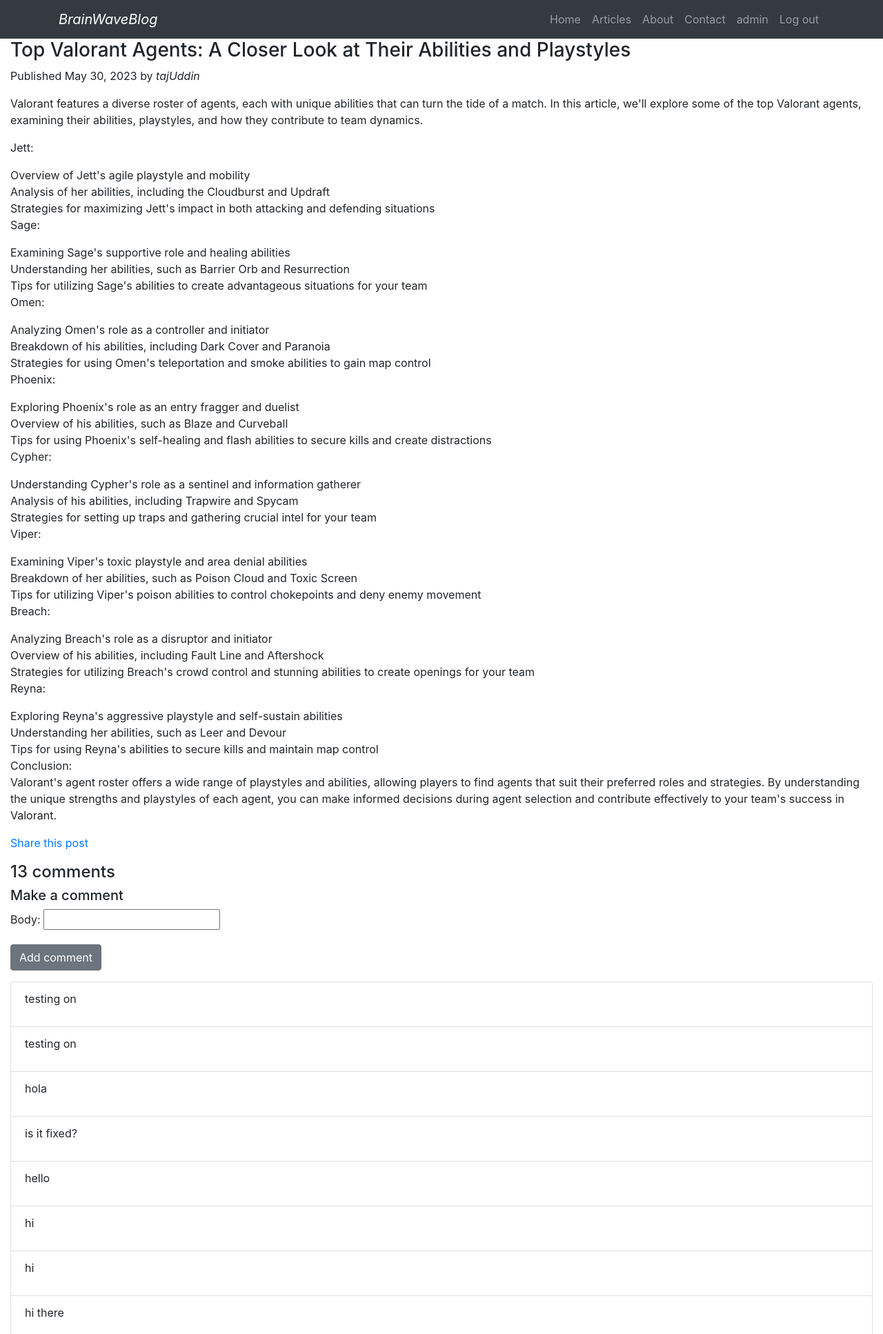
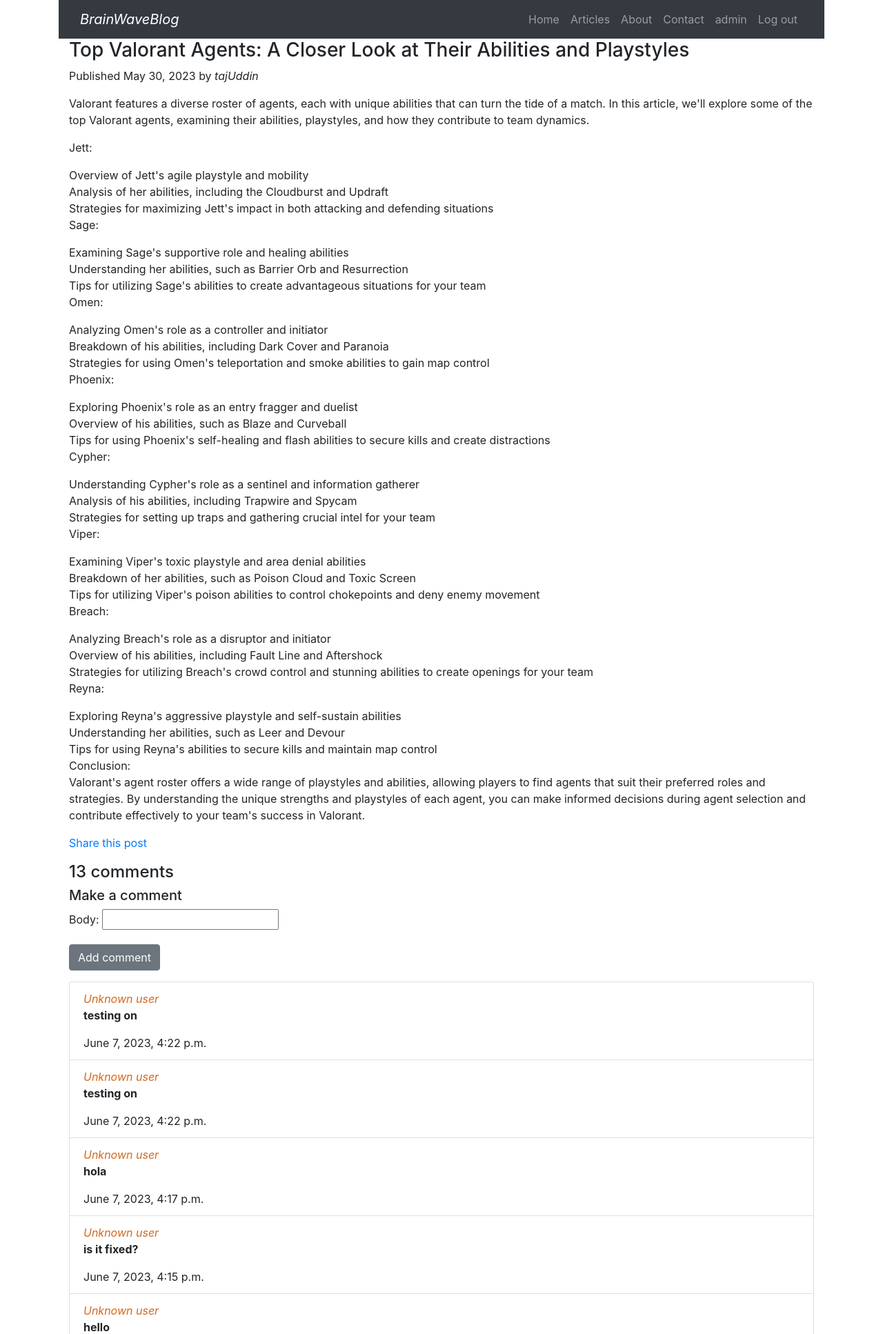
Before and after one commit to taj-u/blog, a Django app: a page that uses blog/templates/base.html in a window 1280 px wide. Shown: the top 1934 px of the page at 69% size. Run offline with Django 3.2, Linux system fonts and the light colour scheme; a user stored in the database is signed in; data comes from the database, SQL or seed files in the repository; both versions use the stored data as it was after the commit; some libraries are stand-ins or nearby versions.

Commit message:
Update, Migrate to PostGreSQL and Add user profile feature

```diff
--- a/blog/admin.py
+++ b/blog/admin.py
@@ -14,5 +14,5 @@
 
 @admin.register(Comment)
 class CommentAdmin(admin.ModelAdmin):
-    list_display = ('body', 'post')
+    list_display = ('user', 'post', 'body', 'created', 'edited', 'active')
     list_filter = ('created', 'edited', 'active')
--- a/blog/forms.py
+++ b/blog/forms.py
@@ -1,13 +1,22 @@
 from django import forms
 from .models import Comment
 from django.http import request
+
+
 class EmailPostForm(forms.Form):
     name = forms.CharField(max_length = 31, label='Your name')
     email = forms.EmailField(label='Your email', widget=forms.TextInput(attrs={'placeholder': "john.doe@email.com"}))
     to = forms.EmailField(label='Share with', widget=forms.TextInput(attrs={'placeholder': "Email to"}))
     comments = forms.CharField(widget = forms.Textarea, required=False)
 
+
 class CommentForm(forms.ModelForm):
     class Meta:
         model = Comment
         fields = ('body',)
+
+
+class ContactForm(forms.Form):
+    name = forms.CharField(max_length = 31, label='Your name')
+    email = forms.EmailField(label='Your email', widget=forms.TextInput(attrs={'placeholder': "john.doe@email.com"}))
+    message = forms.CharField(max_length=256, widget=forms.Textarea(attrs={'placeholder': 'Write your message here in less than 250 words'}), label='Your message')
--- a/blog/models.py
+++ b/blog/models.py
@@ -66,4 +66,4 @@
         ordering = ('-created',)
 
     def __str__(self):
-        return f'{self.body} on {self.post}'
+        return f'comment --> {self.body} \non the post --> {self.post}'
--- a/blog/templates/base.html
+++ b/blog/templates/base.html
@@ -14,7 +14,7 @@
     <title>{% block title %}Applying Knowledge, Changing Lives{% endblock %}</title>
 
 </head>
-<body>
+<body class="container">
 
 {% include "header.html" %}
 
@@ -22,7 +22,7 @@
 {% block content %}
 {% if not user.is_authenticated %}
 <h4>You're not logged in. You can see the list of articles.</h4>
-<h5>But you must log in to read a article and to engage in comment box</h5>
+<h5>You must log in to explore all features so you get full flavor</h5>
 {% endif %}
 <h5><a href="{% url 'blog:post_list' %}">List of Articles</a></h5>
 {% endblock %}
--- a/blog/templates/blog/post/detail.html
+++ b/blog/templates/blog/post/detail.html
@@ -6,6 +6,10 @@
 <div class="container-fluid">
     <h3>{{post.title}}</h3>
     <p> Published {{ post.publish.date }} by <i>{{ post.author }}</i></p>
+    {% if request.user.id == post.author.id %}
+    <a href="#">Edit</a>
+    <a href="#">Delete</a>
+    {% endif %}
     <p>{{post.body | linebreaks}}</p>
 
     {% comment %} post_id={{ post.id }} {% endcomment %}
@@ -26,18 +30,31 @@
     <h5>Make a comment</h5>
     {% endif %}
     <form class="form-group" method='POST'>
+        {{ comment_form.as_p }}
         {% csrf_token %}
-        {{ comment_form.as_p }}
         <p><input type="submit" class="btn btn-secondary" value="Add comment"></p>
     </form>
 
     <div class='comments'>
         <ul class="list-group">
             {% for comment in comments %}
-            <li class="list-group-item">{{ comment.body|linebreaks }}</li>
-            <!-- <span>{{ comment.created }}</span> <span>by comment.user.name</span> -->
+            <li class="list-group-item">
+                <i style="color: blue;">
+                {% if comment.user %} <span><a href="{% url 'blog:user_profile' comment.user.id %}">{{ comment.user.username }}</a></span>
+                {% else %} <span style="color: chocolate;">Unknown user</span>
+                {% endif %}
+                </i>
+                <b>{{ comment.body|linebreaks }}</b>
+                <span>{{ comment.created }}</span>
+
+                {% if request.user.id == comment.user.id %}
+                <br>
+                <a href="#">Edit</a>
+                <a href="#">Delete</a>
+                {% endif %}
+            </li>
             {% empty %}
-            <p>There are no comment yet.</p>
+            <p>There is no comment yet.</p>
             {% endfor %}
         </ul>
     </div>
--- a/blog/templates/blog/post/list.html
+++ b/blog/templates/blog/post/list.html
@@ -37,6 +37,6 @@
 
 {% endfor %}
 </div>
-<div style="text-align: center;">{% include "pagination.html" with page=posts%}
+<div style="text-align: center;">{% include "pagination.html" with page=posts %}
 </div>
 {% endblock %}
--- a/blog/templates/blog/post/share.html
+++ b/blog/templates/blog/post/share.html
@@ -8,7 +8,7 @@
         <h1>Share <b>{{post.title}}</b> by e-mail</h1>
         <form method="post">
         {% if form.errors %}
-        <p style="color: #a93939">{{form.errors_}}</p>
+        <p style="color: #a93939">{{form.errors}}</p>
         {% endif %}
         {{form.as_p}}
         {% csrf_token %}
--- a/blog/templates/header.html
+++ b/blog/templates/header.html
@@ -16,9 +16,9 @@
                     <li class="nav-item">
                         <a class="nav-link" href="{% url 'blog:contact' %}">Contact</a>
                     </li>
-                    {% if user.is_authenticated %}
+                    {% if request.user.is_authenticated %}
                     <li class="nav-item">
-                        <a class="nav-link" href=#>{{user.get_username}}</a>
+                        <a class="nav-link" href="{% url 'blog:user_profile' request.user.id %}">{{request.user.username}}</a>
                     </li>
                     <li class="nav-item">
                         <a class="nav-link" href="{% url 'logout' %}">Log out</a>
--- a/blog/templates/sidebar.html
+++ b/blog/templates/sidebar.html
@@ -1,7 +1,7 @@
-<div class="row">
+<div class="row" id="sidebar">
     <div class="col text-right" style="margin-right: 20px;">
         <!-- Content aligned to the right -->
         <h2>BrainWaveBlog</h2>
-        <p>Where Ideas Take Flight</p>      </div>
+        <p>Where Ideas Take Flight</p>
     </div>
 </div>
--- a/blog/views.py
+++ b/blog/views.py
@@ -5,11 +5,12 @@
 from django.contrib.auth.decorators import login_required
 from django.contrib.auth.models import User
 from .models import Post, Comment
-from .forms import EmailPostForm, CommentForm
+from .forms import EmailPostForm, CommentForm, ContactForm
 from django.conf.global_settings import EMAIL_HOST_USER
 
 from taggit.models import Tag
 # Create your views here.
+
 def index(request):
     return render(request, 'base.html')
 
@@ -48,9 +49,9 @@
         if comment_form.is_valid():
             new_comment = comment_form.save(commit=False)
             new_comment.post = post
+            new_comment.user = get_object_or_404(User, id=request.user.id)
             new_comment.save()
             return redirect(post.get_absolute_url())
-
     else:
         comment_form = CommentForm()
     context = {
@@ -68,11 +69,14 @@
         if form.is_valid():
             cd = form.cleaned_data
             post_url = request.build_absolute_uri(post.get_absolute_url())
-            subject = f"cd['name'] recommends you read "\
-                      f"{post.title}"
-            message = f"Read {post.title} at {post_url}\n\n"\
-                      f"{cd['name']}'s comments '{cd['comments']}'"
-            send_mail(subject, message, EMAIL_HOST_USER, [cd['to']])
+            subject = f"{cd['name']} recommends you read "\
+                      f"'{post.title}'"
+            sharer_comment = cd['comments']
+            message = f"Hello there. We hope this email finds you well. You might find this interesting and informative too as {cd['name']} finds.\n"\
+                        f"The link and Title of the post are below.\n\nThank you.\nBrainWaveBlog Team.\n\n"\
+                        f"Title: {post.title}\nLink: {post_url}\n\n"\
+                        f"And here's the comment of {cd['name']}({cd['email']}): '{sharer_comment}'\n"
+            send_mail(subject, message, EMAIL_HOST_USER, [cd['to']], fail_silently=False)
             sent = True
     else:
         form = EmailPostForm()
@@ -84,10 +88,33 @@
 
 
 def contact(request):
+    sent = False
     if request.method == 'POST':
-       return HttpResponse("Thank you. We'll reach you soon.")
-    return render(request, 'blog/contact.html')
+        form = ContactForm(data=request.POST)
+        if form.is_valid():
+           cd = form.cleaned_data
+           contact_user_name = cd['name']
+           contact_user_email = cd['email']
+           contact_user_message = cd['message']
+           subject = f"BrainBlogWave: {contact_user_name}({contact_user_email}) wants to reach you out."
+           send_mail(subject=subject, message=contact_user_message, from_email=EMAIL_HOST_USER,recipient_list=['tajcsebsmrstu@gmail.com'])
+           sent = True
+    else:
+        form = ContactForm()
+    context = {'form':form,
+               'sent':sent}
+    return render(request, 'blog/contact.html', context=context)
 
 
 def profile(request, user_id):
-    pass
+    user = get_object_or_404(User, id = user_id)
+    posts = user.posts.all()
+    print(posts)
+    comments = user.comments.all()
+    print(comments)
+    context = {
+        'user':user,
+        'posts': posts,
+        'comments': comments
+    }
+    return render(request, 'blog/user_profile.html', context)
--- a/mysite/views.py
+++ b/mysite/views.py
@@ -13,7 +13,7 @@
         if form.is_valid():
             user = form.save()  # Save the new user
             login(request, user)  # Log the user in
-            return redirect('blog:index')  # Redirect to the home page or any other desired page
+            return redirect('blog:posts')  # Redirect to the home page or artile list
     else:
         form = UserCreationForm()
 
--- a/templates/registration/login.html
+++ b/templates/registration/login.html
@@ -1,4 +1,5 @@
 {% extends 'base.html' %}
+{% block title %}Log in at BrainWaveBlog {% endblock %}
 
 {% block content %}
 <div class="container text-center">
```
Also changed, not shown: blog/templates/blog/contact.html (+5 -15 lines), blog/templates/blog/user_profile.html (added, +26 -0 lines), mysite/settings.py (+13 -3 lines), db.sqlite3.
